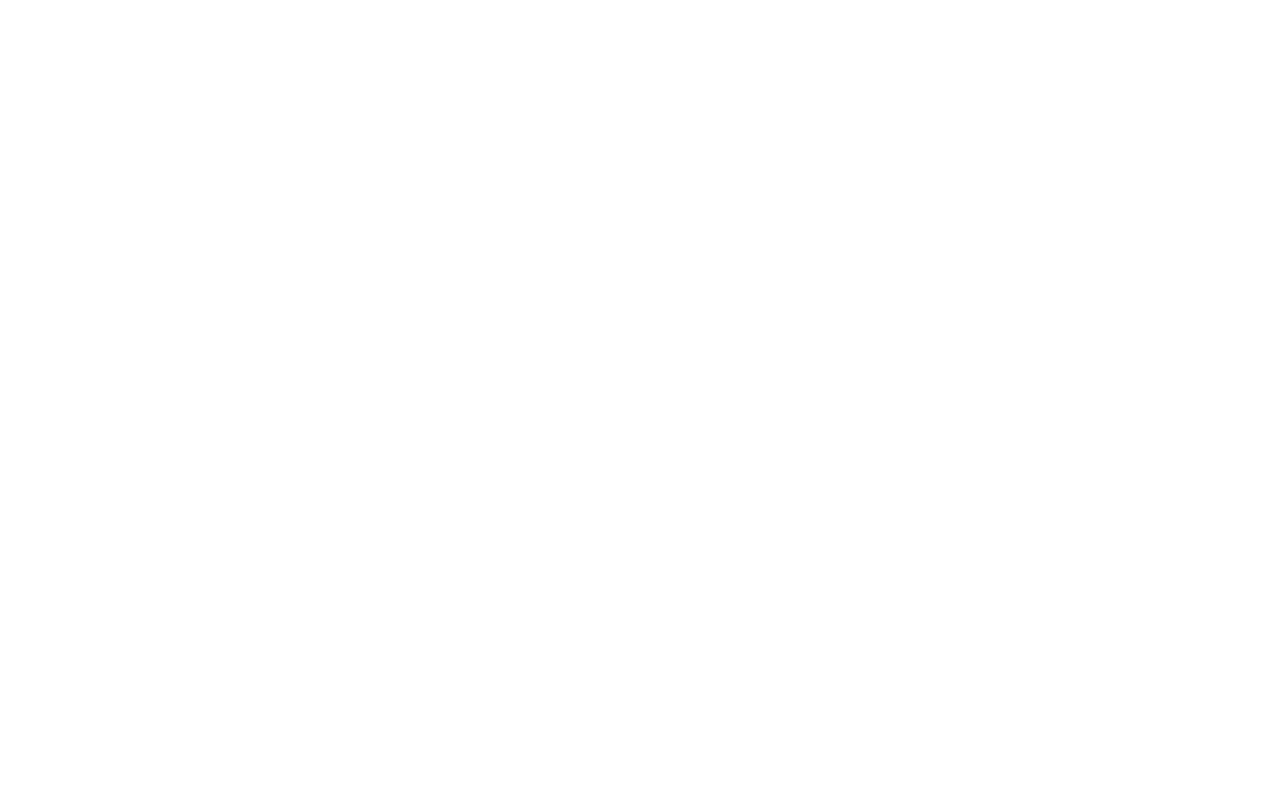
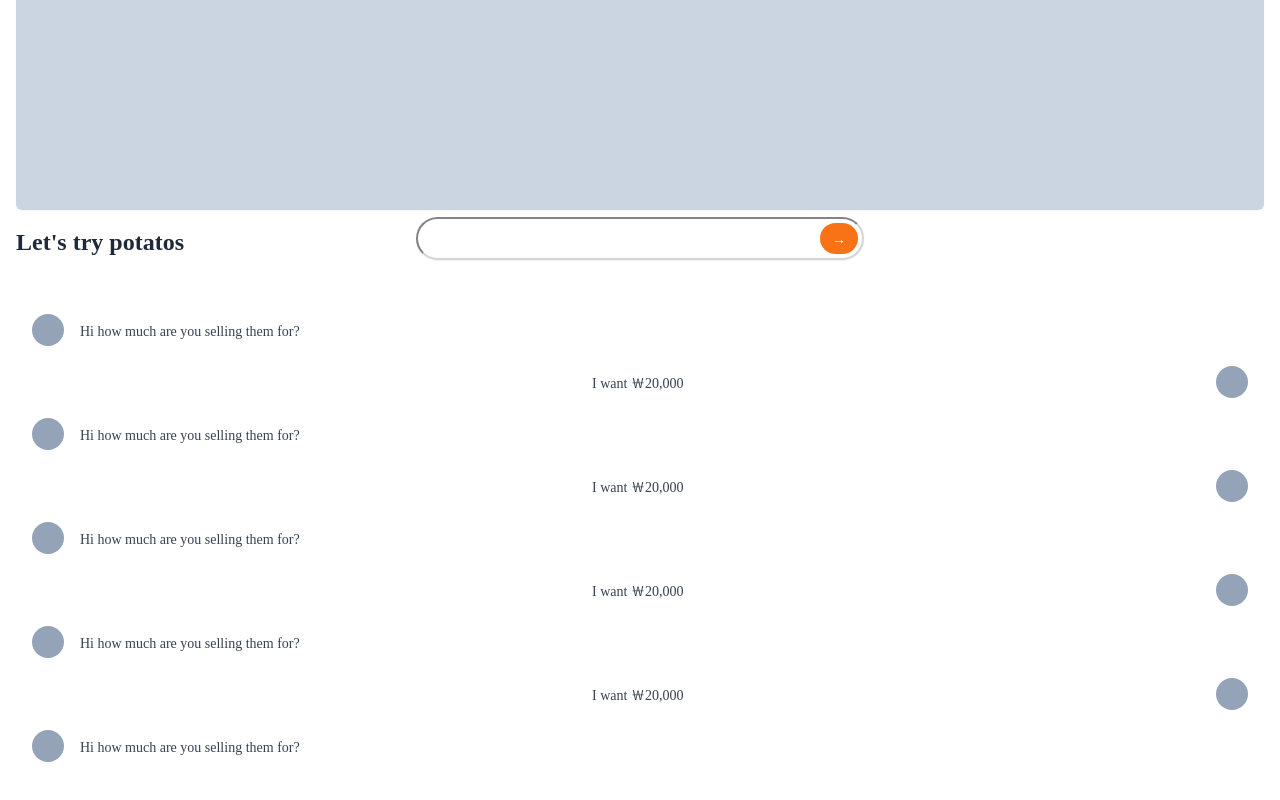
Before and after one commit to moko0428/carrot-market, a Next.js app: page /live/1 in a window 1280 px wide. Before the commit this address had no page. Shown: the part 532-1332 px from the top of the page. Before the commit the page ends 800 px from the top, so only its background shows below. Built offline with nearby package versions, Linux system fonts and the light colour scheme.

Commit message:
Stream page clear

```diff
--- /dev/null
+++ b/pages/live/[id].tsx
@@ -0,0 +1,124 @@
+import { NextPage } from "next";
+
+const LiveDetail: NextPage = () => {
+  return (
+    <div className="py-10 px-4 space-y-4">
+      <div className="w-full rounded-md shadow-sm bg-slate-300 aspect-video" />
+      <h3 className=" text-gray-800  font-semibold text-2xl mt-2">
+        Let&apos;s try potatos
+      </h3>
+      <div className="py-10 h-[50vh] overflow-scroll pb-16 px-4 space-y-4">
+        <div className="flex items-start space-x-2">
+          <div className="w-8 h-8 rounded-full bg-slate-400" />
+          <div className="w-1/2 text-sm text-gray-700 p-2 border border-gray-300 rounded-md">
+            <p>Hi how much are you selling them for?</p>
+          </div>
+        </div>
+        <div className="flex flex-row-reverse items-start space-x-2 space-x-reverse">
+          <div className="w-8 h-8 rounded-full bg-slate-400" />
+          <div className="w-1/2 text-sm text-gray-700 p-2 border border-gray-300 rounded-md">
+            <p>I want ￦20,000</p>
+          </div>
+        </div>
+        <div className="flex items-start space-x-2">
+          <div className="w-8 h-8 rounded-full bg-slate-400" />
+          <div className="w-1/2 text-sm text-gray-700 p-2 border border-gray-300 rounded-md">
+            <p>Hi how much are you selling them for?</p>
+          </div>
+        </div>
+        <div className="flex flex-row-reverse items-start space-x-2 space-x-reverse">
+          <div className="w-8 h-8 rounded-full bg-slate-400" />
+          <div className="w-1/2 text-sm text-gray-700 p-2 border border-gray-300 rounded-md">
+            <p>I want ￦20,000</p>
+          </div>
+        </div>
+        <div className="flex items-start space-x-2">
+          <div className="w-8 h-8 rounded-full bg-slate-400" />
+          <div className="w-1/2 text-sm text-gray-700 p-2 border border-gray-300 rounded-md">
+            <p>Hi how much are you selling them for?</p>
+          </div>
+        </div>
+        <div className="flex flex-row-reverse items-start space-x-2 space-x-reverse">
+          <div className="w-8 h-8 rounded-full bg-slate-400" />
+          <div className="w-1/2 text-sm text-gray-700 p-2 border border-gray-300 rounded-md">
+            <p>I want ￦20,000</p>
+          </div>
+        </div>
+        <div className="flex items-start space-x-2">
+          <div className="w-8 h-8 rounded-full bg-slate-400" />
+          <div className="w-1/2 text-sm text-gray-700 p-2 border border-gray-300 rounded-md">
+            <p>Hi how much are you selling them for?</p>
+          </div>
+        </div>
+        <div className="flex flex-row-reverse items-start space-x-2 space-x-reverse">
+          <div className="w-8 h-8 rounded-full bg-slate-400" />
+          <div className="w-1/2 text-sm text-gray-700 p-2 border border-gray-300 rounded-md">
+            <p>I want ￦20,000</p>
+          </div>
+        </div>
+        <div className="flex items-start space-x-2">
+          <div className="w-8 h-8 rounded-full bg-slate-400" />
+          <div className="w-1/2 text-sm text-gray-700 p-2 border border-gray-300 rounded-md">
+            <p>Hi how much are you selling them for?</p>
+          </div>
+        </div>
+        <div className="flex flex-row-reverse items-start space-x-2 space-x-reverse">
+          <div className="w-8 h-8 rounded-full bg-slate-400" />
+          <div className="w-1/2 text-sm text-gray-700 p-2 border border-gray-300 rounded-md">
+            <p>I want ￦20,000</p>
+          </div>
+        </div>
+        <div className="flex items-start space-x-2">
+          <div className="w-8 h-8 rounded-full bg-slate-400" />
+          <div className="w-1/2 text-sm text-gray-700 p-2 border border-gray-300 rounded-md">
+            <p>Hi how much are you selling them for?</p>
+          </div>
+        </div>
+        <div className="flex flex-row-reverse items-start space-x-2 space-x-reverse">
+          <div className="w-8 h-8 rounded-full bg-slate-400" />
+          <div className="w-1/2 text-sm text-gray-700 p-2 border border-gray-300 rounded-md">
+            <p>I want ￦20,000</p>
+          </div>
+        </div>
+        <div className="flex items-start space-x-2">
+          <div className="w-8 h-8 rounded-full bg-slate-400" />
+          <div className="w-1/2 text-sm text-gray-700 p-2 border border-gray-300 rounded-md">
+            <p>Hi how much are you selling them for?</p>
+          </div>
+        </div>
+        <div className="flex flex-row-reverse items-start space-x-2 space-x-reverse">
+          <div className="w-8 h-8 rounded-full bg-slate-400" />
+          <div className="w-1/2 text-sm text-gray-700 p-2 border border-gray-300 rounded-md">
+            <p>I want ￦20,000</p>
+          </div>
+        </div>
+        <div className="flex items-start space-x-2">
+          <div className="w-8 h-8 rounded-full bg-slate-400" />
+          <div className="w-1/2 text-sm text-gray-700 p-2 border border-gray-300 rounded-md">
+            <p>Hi how much are you selling them for?</p>
+          </div>
+        </div>
+        <div className="flex flex-row-reverse items-start space-x-2 space-x-reverse">
+          <div className="w-8 h-8 rounded-full bg-slate-400" />
+          <div className="w-1/2 text-sm text-gray-700 p-2 border border-gray-300 rounded-md">
+            <p>I want ￦20,000</p>
+          </div>
+        </div>
+      </div>
+      <div className="fixed w-full mx-auto max-w-md bottom-2 inset-x-0">
+        <div className="flex relative items-center">
+          <input
+            type="text"
+            className="shadow-sm rounded-full py-3 px-2 w-full border-gray-300 focus:ring-orange-500 focus:outline-none pr-12 focus:border-orange-500"
+          />
+          <div className="absolute inset-y-0 flex py-1.5 pr-1.5 right-0">
+            <button className="flex focus:ring-2 focus:ring-offset-2 focus:ring-orange-500 items-center border-none bg-orange-500 rounded-full px-3 hover:bg-orange-600 cursor-pointer text-sm text-white">
+              &rarr;
+            </button>
+          </div>
+        </div>
+      </div>
+    </div>
+  );
+};
+export default LiveDetail;
```
Also changed, not shown: pages/live/index.tsx (renamed from pages/live.tsx).
